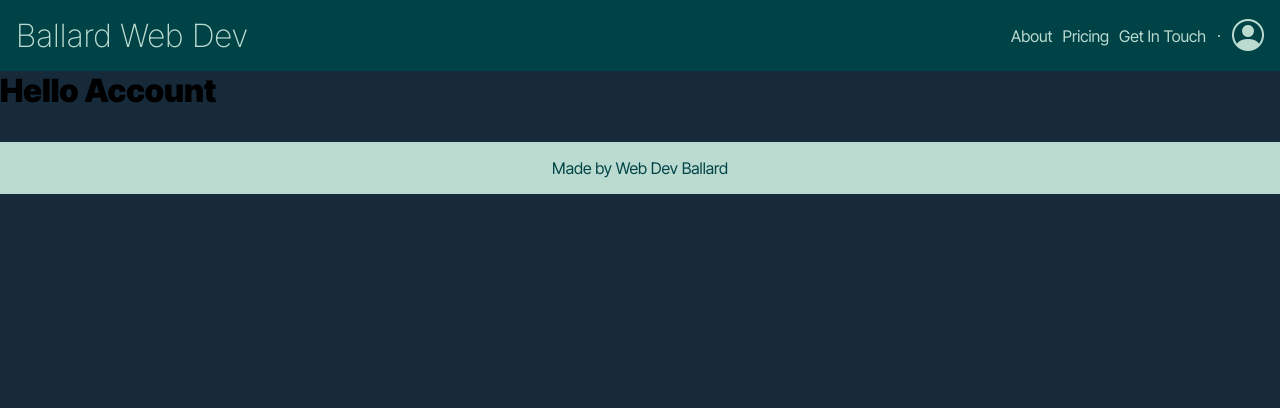
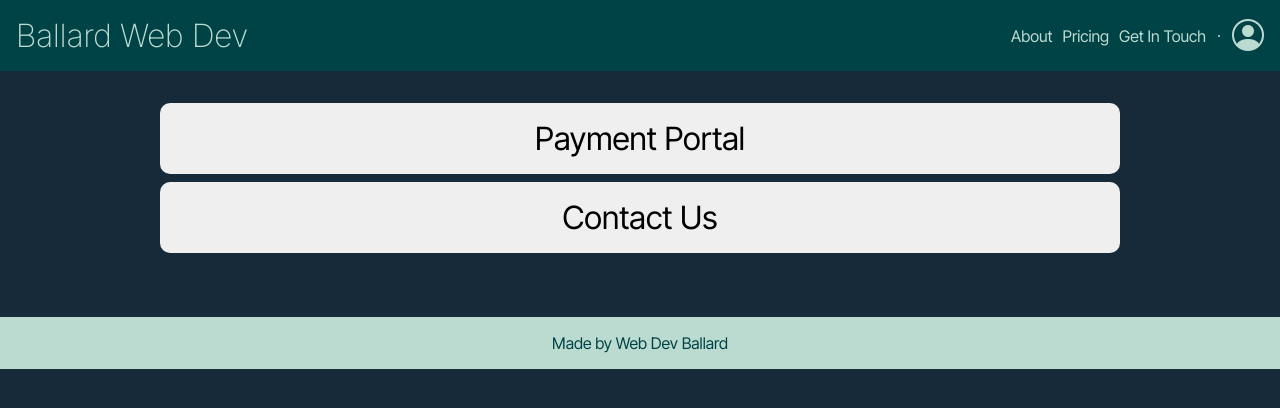
Before and after one commit to arthurmatthew/company, a React (Vite) app: page /account in a window 1280 px wide. Shown: the top 408 px of the page. Built offline with nearby package versions, Linux system fonts and the light colour scheme.

Commit message:
Start to add account page

```diff
--- a/src/routes/account/account.css
+++ b/src/routes/account/account.css
@@ -0,0 +1,13 @@
+#account {
+  display: flex;
+  flex-direction: column;
+  padding: 2rem 10rem;
+  gap: 0.5em;
+}
+
+#account button {
+  border-radius: 10px;
+  flex-grow: 0;
+  padding: 1rem;
+  font-size: 2em;
+}
--- a/src/routes/account/account.tsx
+++ b/src/routes/account/account.tsx
@@ -1,7 +1,12 @@
 import "./account.css";
 
 const Account = () => {
-  return <h1>Hello Account</h1>;
+  return (
+    <section id="account">
+      <button>Payment Portal</button>
+      <button>Contact Us</button>
+    </section>
+  );
 };
 
 export default Account;
```
